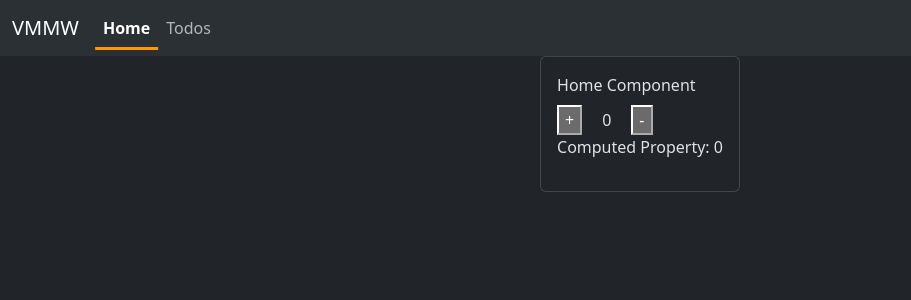
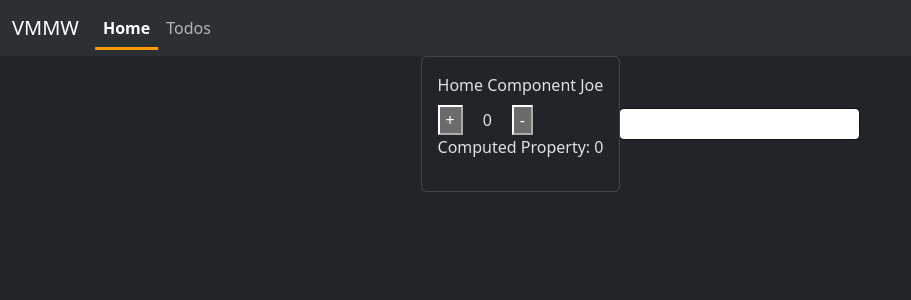
Before and after one commit to alonzojoe/vue-mvvm, a Vue app: page / in a window 1280 px wide. Shown: the top 300 px of the page, without its empty margins (0-911 px from the left). Built offline with nearby package versions, Linux system fonts and the light colour scheme.

Commit message:
classslist refs

```diff
--- a/src/pages/Home.vue
+++ b/src/pages/Home.vue
@@ -2,18 +2,26 @@
   <div class="d-flex align-items-center justify-content-center">
     <div class="card">
       <div class="card-body">
-        <div class="card-title">Home Component</div>
+        <div class="card-title">Home Component {{ msg }}</div>
         <button @click="mutateCount('increment')">+</button>
         <span style="margin: 0 20px">{{ count }}</span>
         <button @click="mutateCount('decrement')">-</button>
         <p>Computed Property: {{ doubleCount }}</p>
       </div>
     </div>
+    <input ref="myComponent" type="text" />
   </div>
 </template>
 
 <script>
 export default {
+  props: {
+    msg: {
+      type: String,
+      default: "Joe",
+      required: false,
+    },
+  },
   data() {
     return {
       count: 0,
@@ -27,6 +35,9 @@ export default {
       } else {
         this.count--;
       }
+    },
+    welcomeMessage(message) {
+      console.log("message :", message);
     },
   },
   computed: {
@@ -51,6 +62,13 @@ export default {
   },
   mounted() {
     console.log("component is mounted");
+    if (this.msg === "Joe") {
+      console.log(this.msg);
+    }
+    this.$refs.myComponent.style.backgroundColor = "#fff";
+    this.$refs.myComponent.style.color = "#000";
+    this.$refs.myComponent.focus();
+    this.welcomeMessage("welcome to home component");
   },
   beforeUpdate() {
     console.log(
```
